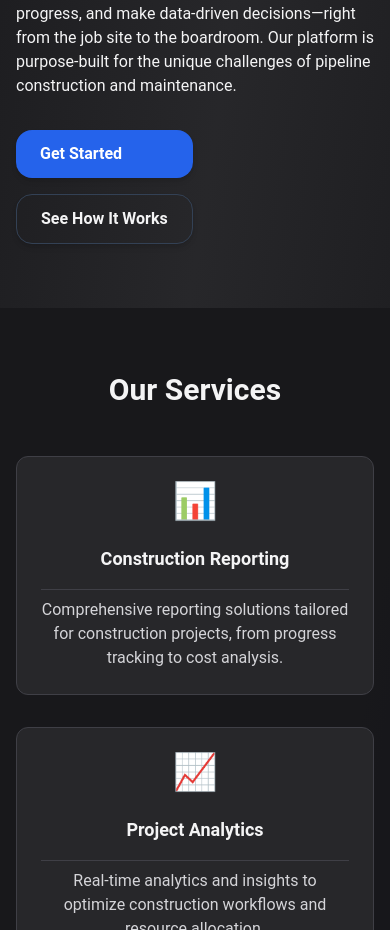
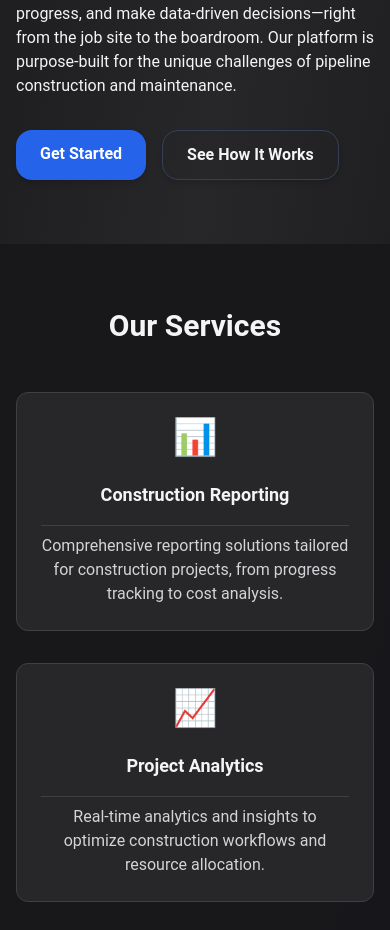
Before and after one commit to brady-newhard/WildStone-Solutions, a React (Vite) app in the folder wildstone-frontend/: page / in a window 390 px wide. Shown: the part 1101-2031 px from the top of the page. Built offline with nearby package versions, Linux system fonts and the light colour scheme.

Commit message:
button format

```diff
--- a/wildstone-frontend/src/Landing.js
+++ b/wildstone-frontend/src/Landing.js
@@ -40,7 +40,7 @@
           <p className="text-zinc-100 mb-8 max-w-lg">
             WildStone Solutions empowers field crews and managers in the pipeline industry with real-time, accurate reporting using the PIPE (Pipeline Information & Project Evaluation) reporting system. Streamline your workflows, track progress, and make data-driven decisions—right from the job site to the boardroom. Our platform is purpose-built for the unique challenges of pipeline construction and maintenance.
           </p>
-          <div className="flex flex-col sm:flex-row gap-4">
+          <div className="flex flex-row gap-4">
             <a href="#services" className="rounded-2xl px-6 py-3 bg-blue-600 hover:bg-blue-500 text-white shadow-md transition duration-300 font-semibold">Get Started</a>
             <a href="#services" className="rounded-2xl px-6 py-3 bg-transparent border border-slate-700 text-zinc-100 hover:bg-slate-800 shadow-md transition duration-300 font-semibold relative group overflow-hidden">
               <span>See How It Works</span>
```
